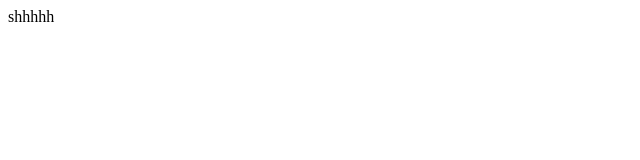
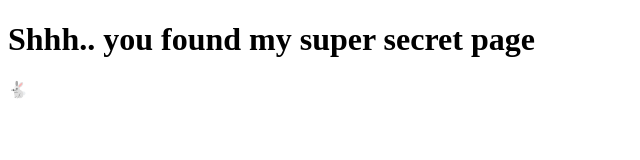
Before and after one commit to orrinrhodes/spicy-secret, a plain HTML site: page index.html in a window 1280 px wide. Shown: the whole page, without its empty margins (0-640 px from the left). Drawn offline with Linux system fonts and the light colour scheme.

Commit message:
Update index.html

```diff
--- a/index.html
+++ b/index.html
@@ -8,6 +8,7 @@
     <title>SHHHHH</title>
 </head>
 <body>
-    shhhhh
+    <h1>Shhh.. you found my super secret page</h1>
+    <p>🐇</p>
 </body>
 </html>
```
